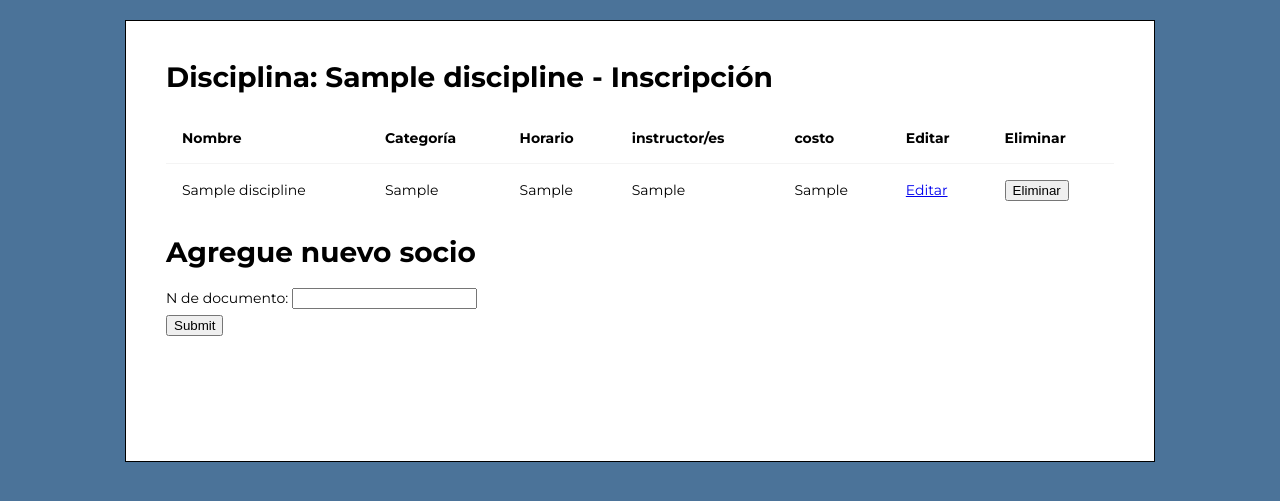
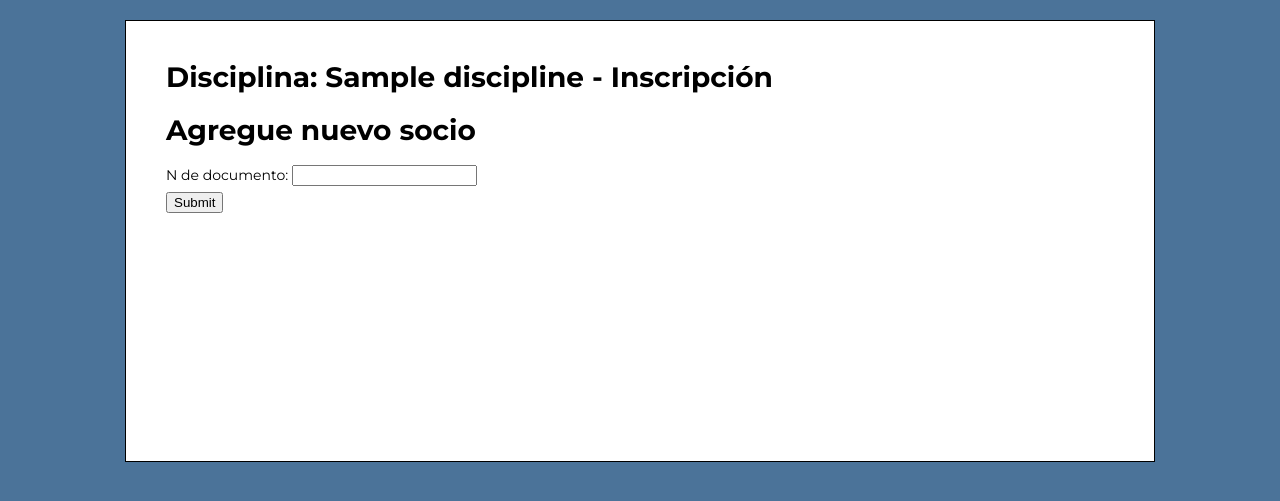
Before and after one commit to rskthomas/flask_club_villa_elisa, a Flask app: page /disciplines/1/enrollment in a window 1280 px wide. Shown: the top 501 px of the page. Run offline with Flask 2, Linux system fonts and the light colour scheme; the visitor is signed in with stand-in values (Sample User, id 1); tables that the repository leaves empty hold one stand-in row (values such as "Sample post").

Commit message:
Remove list of disciplines

```diff
--- a/admin/src/web/templates/discipline/enrollment.html
+++ b/admin/src/web/templates/discipline/enrollment.html
@@ -3,34 +3,6 @@
   {% block head %} {{ super() }} {% endblock %}
   {% block content %}
     <h1>Disciplina: {{ discipline.name}} - Inscripción</h1>
-
-
-  <table class="index-table box">
-    <thead>
-      <tr>
-        <th>Nombre</th>
-        <th>Categoría</th>
-        <th>Horario</th>
-        <th>instructor/es</th>
-        <th>costo</th>
-        <th>Editar</th>
-        <th>Eliminar</th>
-      </tr>
-    </thead>
-    <tbody>
-      <tr>
-        <td>{{ discipline.name }}</td>
-        <td>{{ discipline.category }}</td>
-        <td>{{ discipline.schedule }}</td>
-        <td>{{ discipline.coach }}</td>
-        <td>{{ discipline.monthly_price }}</td>
-        <td><a href="/disciplines/{{ discipline.id }}/update">Editar</a></td>
-        <td><form action="/disciplines/{{ discipline.id }}/delete" method="POST">
-          <input type="submit" value="Eliminar">
-        </form></td>
-      </tr>
-    </tbody>
-</table>
 
     <h1>Agregue nuevo socio</h1>
     <form autocomplete="off" target="{{url_for('disciplines.create_enrollment', id = discipline.id)}}" method="post">
```
Lines whose indentation alone changed are shown as unchanged.
